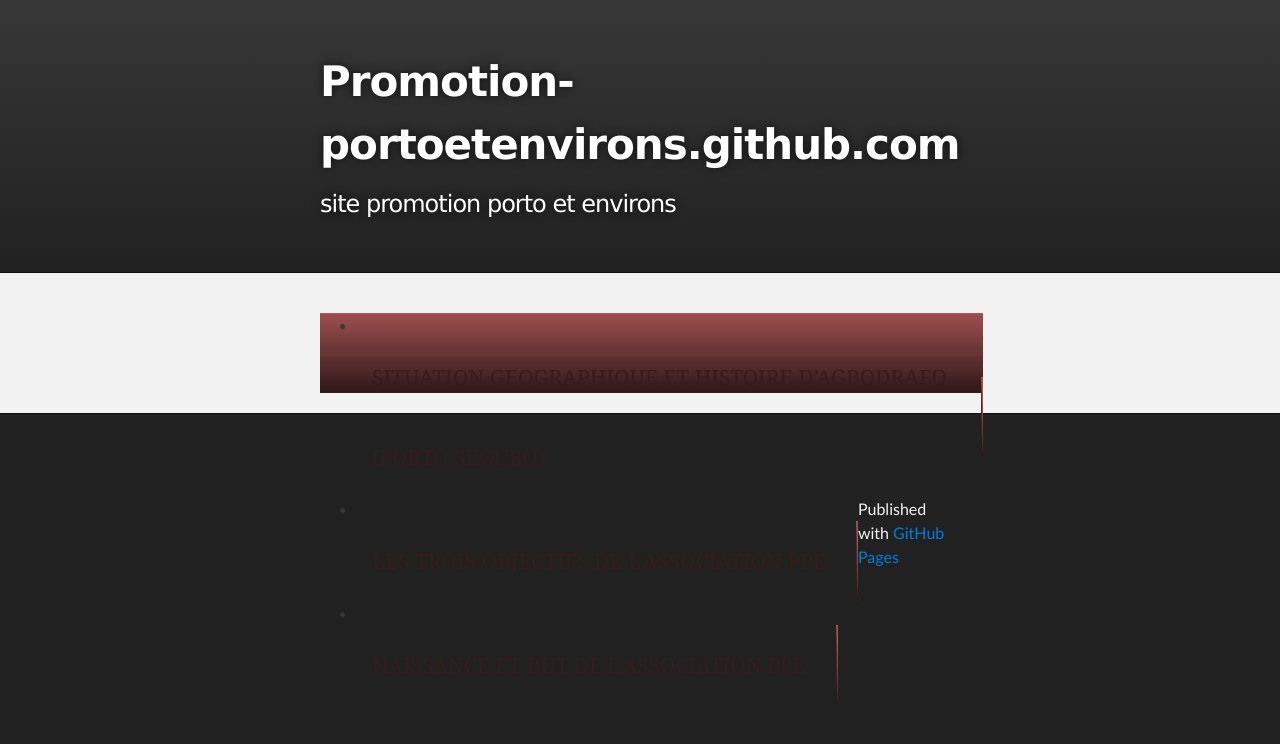
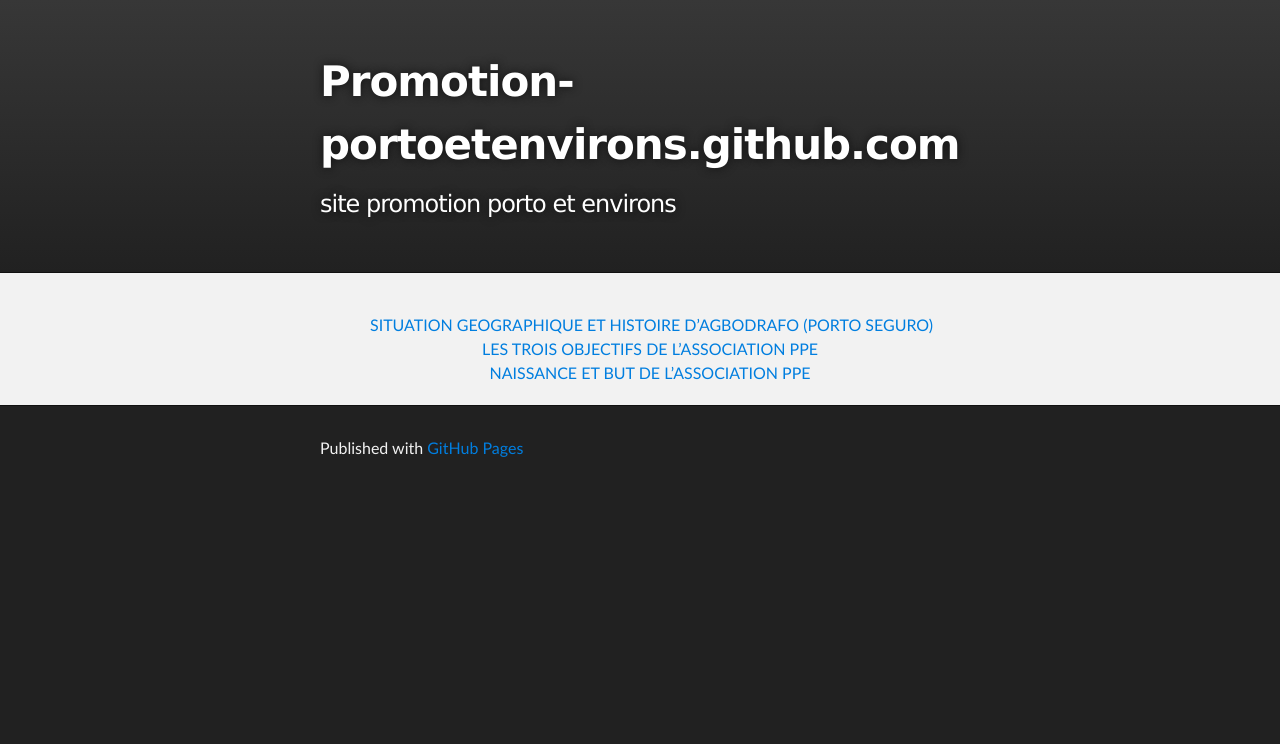
Before and after one commit to promotion-portoetenvirons/promotion-portoetenvirons.github.com, a Jekyll site: the page built from index.html, in a window 1280 px wide. Shown: the top 744 px of the page. Built offline with Jekyll 4.4.1, drawn with Linux system fonts in a browser that asks for light colours; Markdown is read by kramdown in place of the engine named in the settings.

Commit message:
correction menu

```diff
--- a/index.html
+++ b/index.html
@@ -4,7 +4,7 @@ title: promotion porto et environs
 ---
 
 
-<ul>
+<ul id="nav">
 		{% for post in site.posts %}
 		<li><a href="{{ post.url }}">{{ post.title }}</a></li>
 		{% endfor %}
--- a/stylesheets/menu.css
+++ b/stylesheets/menu.css
@@ -1,4 +1,4 @@
-ul {
+/*ul {
 list-style-type: none;
 background-image: url(/images/navi_bg.png);
 height: 80px;
@@ -28,3 +28,17 @@ color: #371C1C;
 ul a:hover {
 color: #FFF;
 }
+*/
+
+#nav {
+        padding: 0; margin: 0;
+        text-align: center; /* centrer le texte */
+    }
+#nav li {
+        display: inline;
+        list-style: none;
+    }
+#nav a {
+        display:inline-block;
+        margin: 0 30px;
+    }
```
